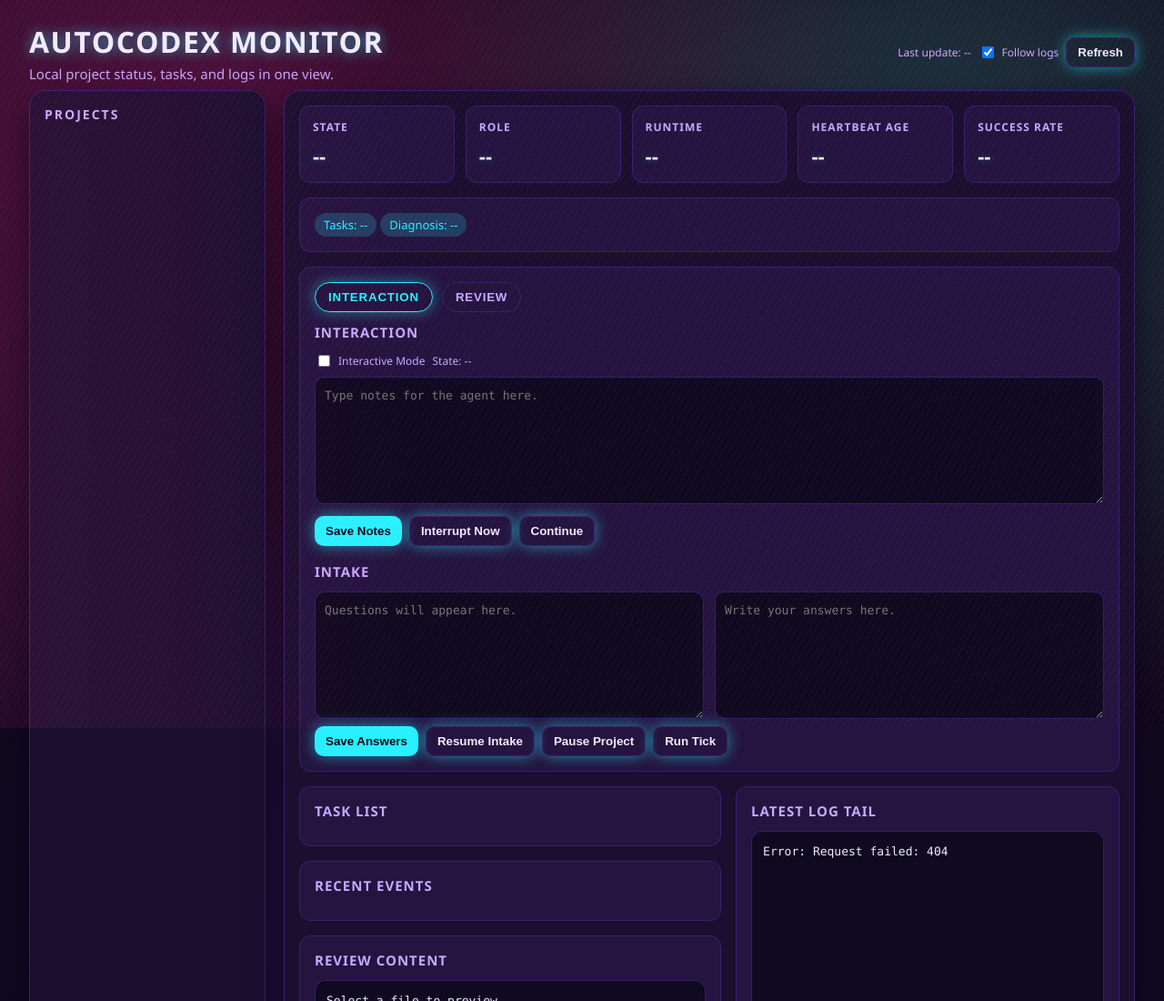
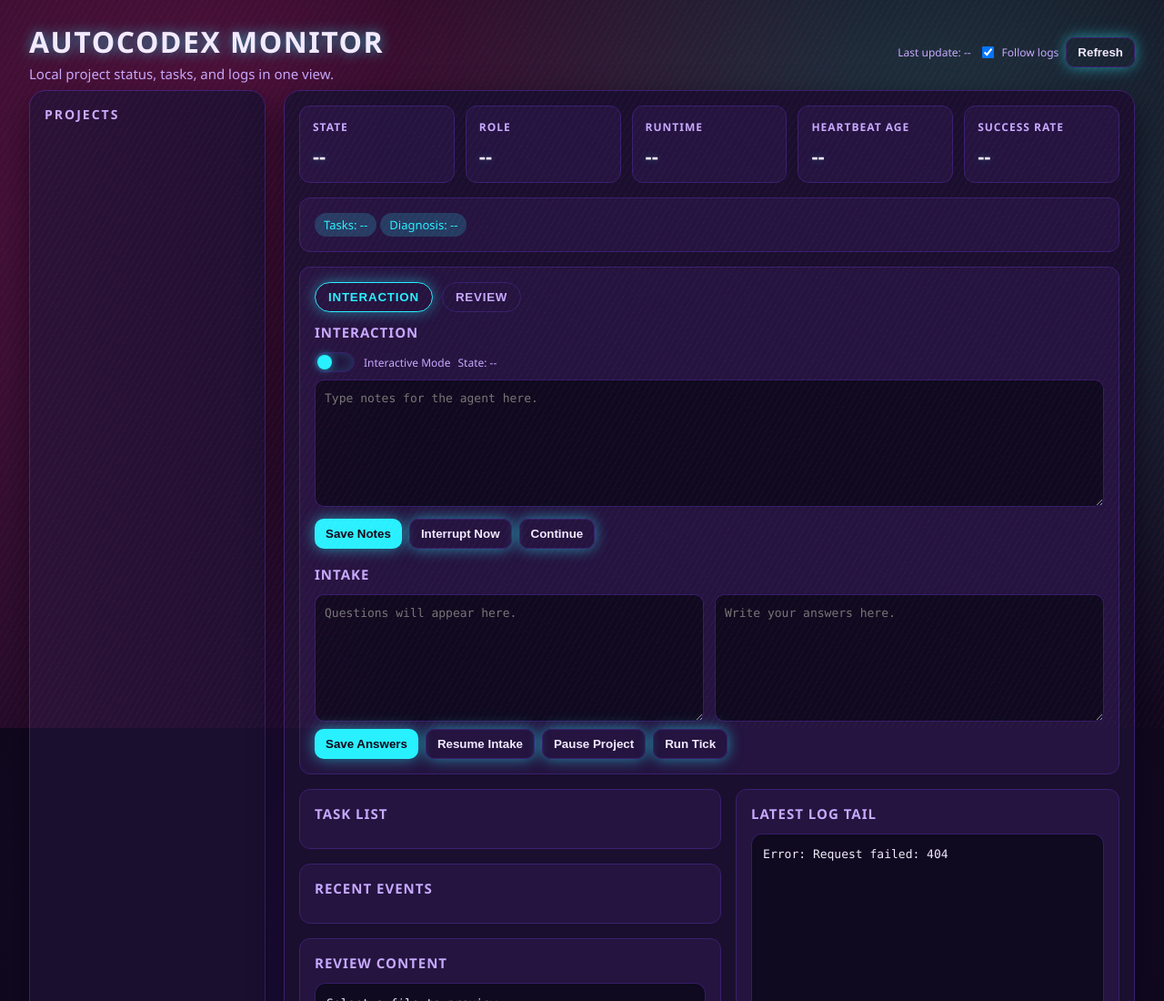
Before and after one commit to llkongs/AutoCodex, a plain HTML site: page dashboard/index.html in a window 1280 px wide. Shown: the top 1100 px of the page at 91% size. Drawn offline with Linux system fonts and the light colour scheme; no server answers.

Commit message:
Add interactive mode switch UI

```diff
--- a/dashboard/index.html
+++ b/dashboard/index.html
@@ -369,6 +369,48 @@
         color: var(--muted);
       }
 
+      .switch {
+        gap: 10px;
+      }
+
+      .switch input {
+        display: none;
+      }
+
+      .switch .slider {
+        position: relative;
+        width: 44px;
+        height: 22px;
+        background: rgba(36, 20, 63, 0.9);
+        border: 1px solid var(--border);
+        border-radius: 999px;
+        transition: all 0.2s ease;
+        box-shadow: inset 0 0 12px rgba(40, 240, 255, 0.2);
+      }
+
+      .switch .slider::after {
+        content: "";
+        position: absolute;
+        top: 2px;
+        left: 2px;
+        width: 16px;
+        height: 16px;
+        background: var(--accent);
+        border-radius: 50%;
+        box-shadow: 0 0 10px rgba(40, 240, 255, 0.6);
+        transition: all 0.2s ease;
+      }
+
+      .switch input:checked + .slider {
+        background: rgba(40, 240, 255, 0.25);
+        border-color: var(--accent);
+        box-shadow: 0 0 14px rgba(40, 240, 255, 0.35);
+      }
+
+      .switch input:checked + .slider::after {
+        transform: translateX(22px);
+      }
+
       @media (max-width: 900px) {
         .shell {
           grid-template-columns: 1fr;
@@ -444,10 +486,11 @@
           <div id="interactionTab" class="tab-panel active">
             <h3>Interaction</h3>
             <div class="controls" style="margin-bottom: 8px;">
-              <label class="toggle">
-                <input type="checkbox" id="interactiveModeToggle" />
-                Interactive Mode
-              </label>
+            <label class="toggle switch">
+              <input type="checkbox" id="interactiveModeToggle" />
+              <span class="slider"></span>
+              Interactive Mode
+            </label>
               <span id="interactionState">State: --</span>
             </div>
             <textarea id="interactionNotes" placeholder="Type notes for the agent here."></textarea>
@@ -738,8 +781,17 @@
       interactionNotes.addEventListener("input", () => {
         interactionDirty = true;
       });
-      interactiveModeToggle.addEventListener("change", () => {
-        interactionDirty = true;
+      interactiveModeToggle.addEventListener("change", async () => {
+        if (!currentProject) return;
+        await postJSON(`/api/projects/${currentProject}/interaction`, {
+          notes: interactionNotes.value || "",
+          interactive_mode: interactiveModeToggle.checked,
+        });
+        interactionDirty = false;
+        if (!interactiveModeToggle.checked) {
+          await postJSON(`/api/projects/${currentProject}/run`, {});
+        }
+        await refreshAll();
       });
 
       saveIntakeBtn.addEventListener("click", async () => {
```
